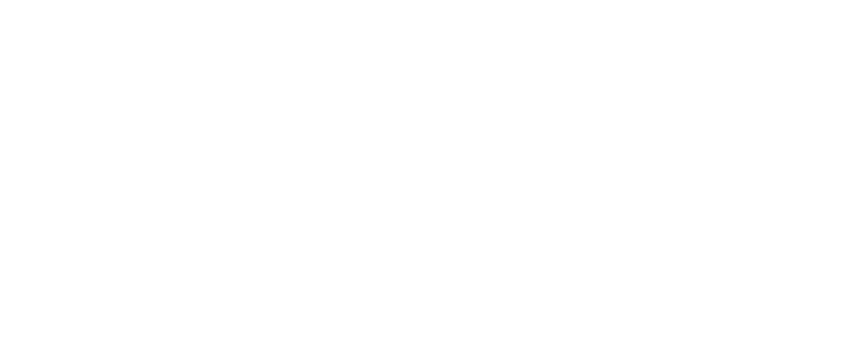
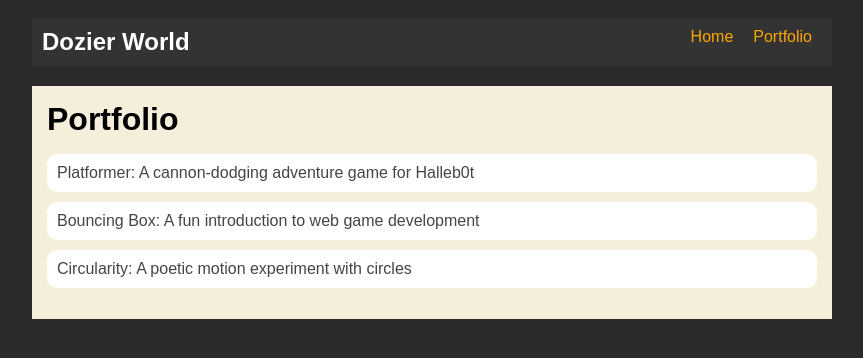
Before and after one commit to landon-cmd-max/landon-cmd-max.github.io, a plain HTML site: page portfolio.html in a window 1280 px wide. Shown: the whole page, without its empty margins (208-1071 px from the left). Drawn offline with Linux system fonts and the light colour scheme.

Commit message:
Portfolio

```diff
--- a/portfolio.html
+++ b/portfolio.html
@@ -0,0 +1,41 @@
+<!DOCTYPE html>
+<html>
+  <head>
+    <title>My Awesome Website</title>
+    <link rel="stylesheet" href="style.css" />
+  </head>
+
+  <body>
+    <!-- All content goes here -->
+    <div id="all-contents">
+        <nav>
+          <h1>Dozier World</h1>
+          <ul id="nav-ul">
+            <li class="nav-li">
+              <a href="index.html">Home</a>
+            </li>
+            <li class="nav-li">
+              <a href="portfolio.html">Portfolio</a>
+            </li>
+          </ul>
+        </nav>
+
+        <main>
+          <div class="content">
+            <h1>Portfolio</h1>
+            <ul id="portfolio">
+              <li>
+                <a href="fsd-projects/platformer/">Platformer: A cannon-dodging adventure game for Halleb0t</a>
+              </li>
+              <li>
+                <a href="fsd-projects/bouncing-box/">Bouncing Box: A fun introduction to web game development</a>
+              </li>
+              <li>
+                <a href="fsd-projects/circularity/">Circularity: A poetic motion experiment with circles</a>
+              </li>
+            </ul>
+          </div>
+        </main>
+    </div>
+  </body>
+</html>
--- a/style.css
+++ b/style.css
@@ -75,3 +75,28 @@ main {
 h2, h3 {
     margin: 0px;
 }
+/* Portfolio styles */
+.content h1 {
+  color: black;
+}
+
+#portfolio {
+  list-style-type: none;
+  padding-left: 0;
+}
+
+#portfolio li {
+  background: #fff;
+  padding: 10px;
+  border-radius: 10px;
+  margin-bottom: 10px;
+}
+
+#portfolio li:hover {
+  background: #eee;
+}
+
+#portfolio a {
+  text-decoration: none;
+  color: #454545;
+}
```
